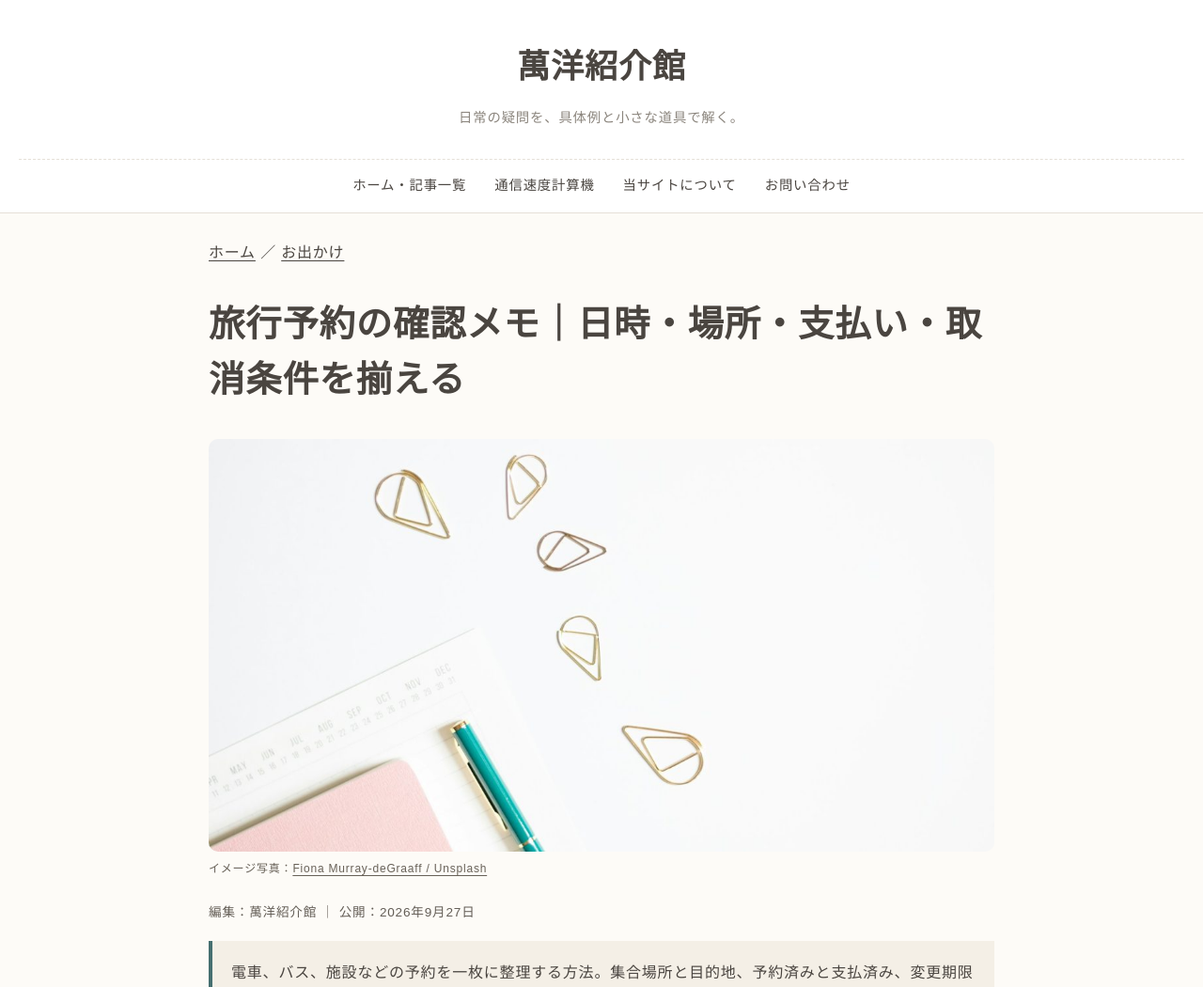
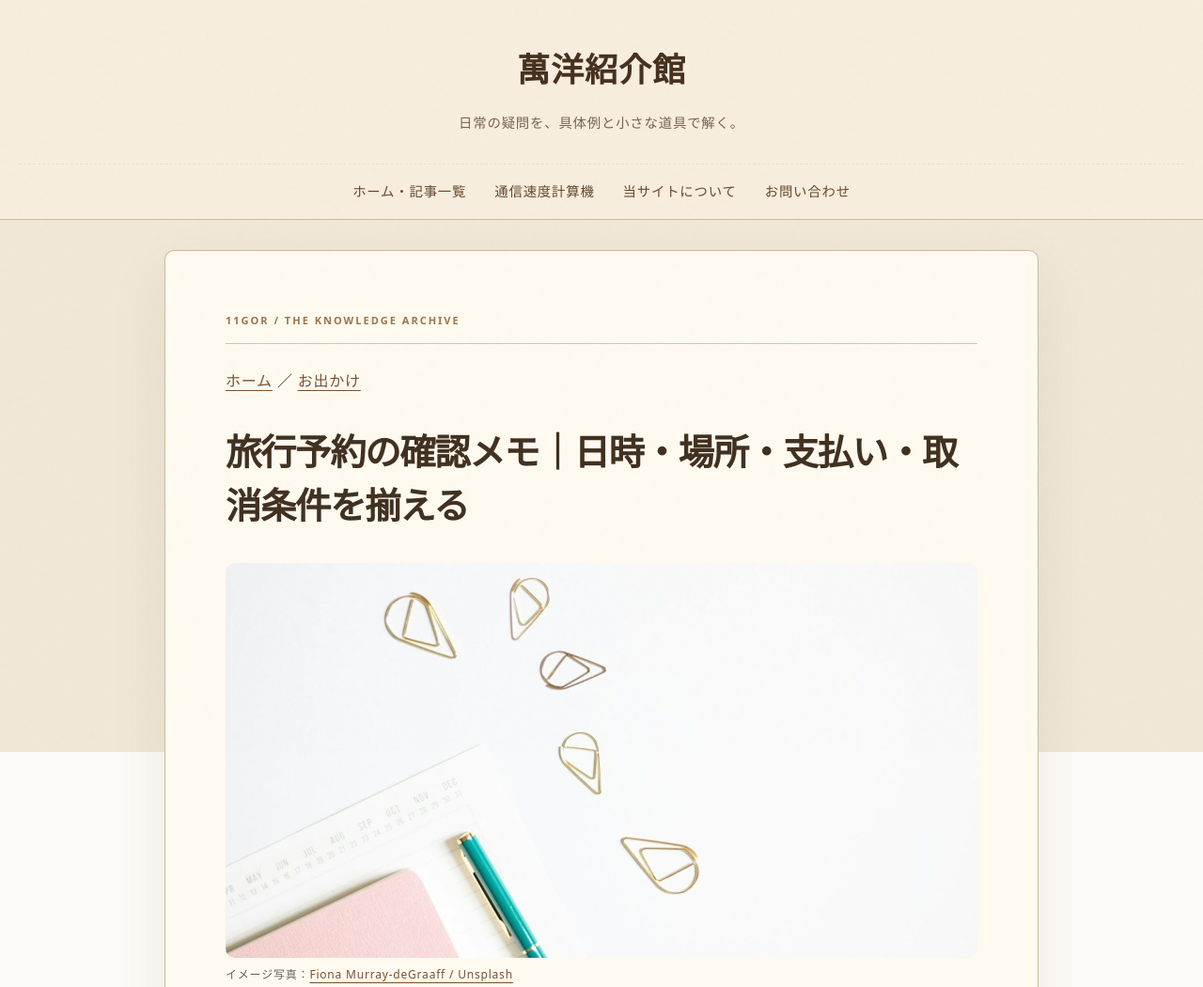
Before and after one commit to made-by-R/nandemoii, a plain HTML site: page reservation-checklist.html in a window 1280 px wide. Shown: the top 1050 px of the page at 94% size. Drawn offline with Linux system fonts and the light colour scheme.

Commit message:
Apply shared library design to archived article

```diff
--- a/reservation-checklist.html
+++ b/reservation-checklist.html
@@ -9,7 +9,7 @@
 <meta property="og:image:width" content="1200">
 <meta property="og:image:height" content="630">
 <link rel="stylesheet" href="/article-covers.css">
-</head><body><header class="site-header"><div class="header-inner"><div class="site-title"><a href="/">萬洋紹介館</a></div><p class="site-description">日常の疑問を、具体例と小さな道具で解く。</p></div><nav class="global-nav" aria-label="メイン"><ul><li><a href="/">ホーム・記事一覧</a></li><li><a href="/speed-calculator">通信速度計算機</a></li><li><a href="/about">当サイトについて</a></li><li><a href="/contact">お問い合わせ</a></li></ul></nav></header><main class="library-main" style="--topic-color:#466f70"><article><nav aria-label="パンくず"><a href="/">ホーム</a> ／ <a href="/topics-travel">お出かけ</a></nav><h1>旅行予約の確認メモ｜日時・場所・支払い・取消条件を揃える</h1>
+<link rel="stylesheet" href="/library-theme.css"></head><body><header class="site-header"><div class="header-inner"><div class="site-title"><a href="/">萬洋紹介館</a></div><p class="site-description">日常の疑問を、具体例と小さな道具で解く。</p></div><nav class="global-nav" aria-label="メイン"><ul><li><a href="/">ホーム・記事一覧</a></li><li><a href="/speed-calculator">通信速度計算機</a></li><li><a href="/about">当サイトについて</a></li><li><a href="/contact">お問い合わせ</a></li></ul></nav></header><main class="library-main" style="--topic-color:#466f70"><article><nav aria-label="パンくず"><a href="/">ホーム</a> ／ <a href="/topics-travel">お出かけ</a></nav><h1>旅行予約の確認メモ｜日時・場所・支払い・取消条件を揃える</h1>
 <figure class="article-cover"><img src="/images/og/reservation-checklist.jpg" width="1200" height="630" alt="旅行予約の確認メモ｜日時・場所・支払い・取消条件を揃える：予定や考えを整理するノートとペンのイメージ" decoding="async" fetchpriority="high"><figcaption>イメージ写真：<a href="https://unsplash.com/photos/a-notepad-pen-and-paper-clips-on-a-white-surface-wFJYe_LC1vM" rel="noopener noreferrer">Fiona Murray-deGraaff / Unsplash</a></figcaption></figure>
 <p class="library-meta">編集：萬洋紹介館 ｜ 公開：<time datetime="2026-09-27">2026年9月27日</time></p><p class="library-intro">電車、バス、施設などの予約を一枚に整理する方法。集合場所と目的地、予約済みと支払済み、変更期限と取消条件を分けて確認します。</p><div class="library-map" role="group" aria-label="この記事の3つのポイント"><div><b aria-hidden="true">01</b><strong>照合</strong><span>日時と場所</span></div><div><b aria-hidden="true">02</b><strong>確認</strong><span>支払いと条件</span></div><div><b aria-hidden="true">03</b><strong>保存</strong><span>当日見る情報</span></div></div><nav class="library-toc" aria-label="目次"><strong>この記事の内容</strong><ol><li><a href="#section-1">予約完了後に日時と場所を読み返す</a></li><li><a href="#section-2">支払いと利用条件を別々に書く</a></li><li><a href="#section-3">交通の予約は区間と券の役割も確認</a></li><li><a href="#section-4">当日見る情報を一つにまとめる</a></li></ol></nav><section aria-labelledby="section-1"><h2 id="section-1">予約完了後に日時と場所を読み返す</h2><p>希望した日と予約された日、出発時刻と集合時刻、到着駅と乗車場所を一つずつ照合します。似た施設名や複数の入口がある場合は、住所と入口の案内まで確認します。予約した人数や券種も同時に見ましょう。</p><p>予約メールを受け取ったことだけで確認を終えず、マイページなど公式の予約内容と一致しているかを見ます。メールが見当たらない場合も、すぐに重複予約せず履歴を確認します。</p></section>
 <section aria-labelledby="section-2"><h2 id="section-2">支払いと利用条件を別々に書く</h2><div class="library-table"><table><tr><th>項目</th><th>記録すること</th></tr><tr><td>支払い</td><td>支払済みか、現地払いか</td></tr><tr><td>利用方法</td><td>アプリ、紙の券、身分証など</td></tr><tr><td>変更</td><td>期限、対象、手続き先</td></tr><tr><td>取消</td><td>期限、費用、連絡先</td></tr></table></div><p>同じ施設でも、予約したプランや販売窓口によって条件が異なる場合があります。一般的な説明ではなく、自分の予約に適用される条件を保存します。ここでは一律の取消料や期限は示しません。</p></section>
```
